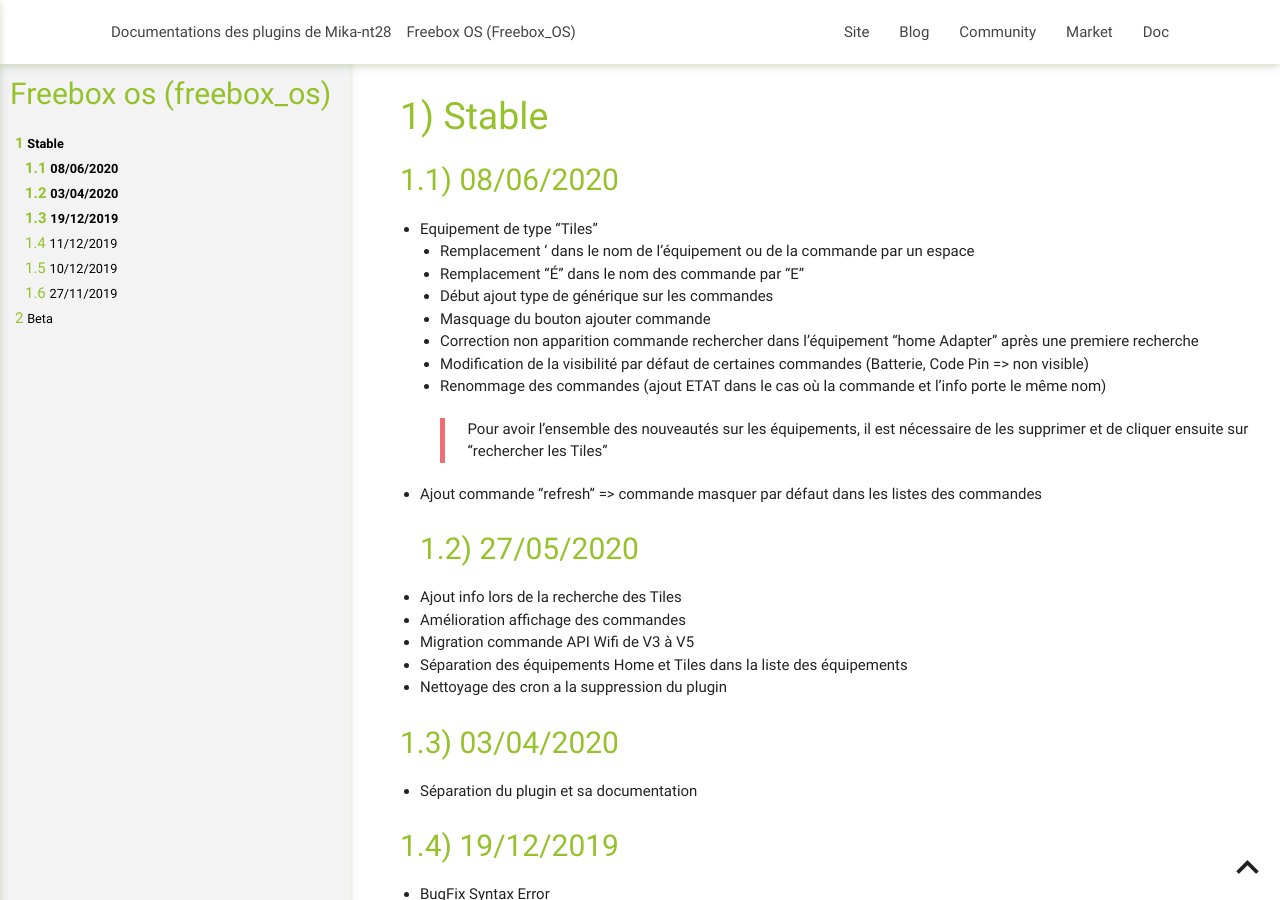
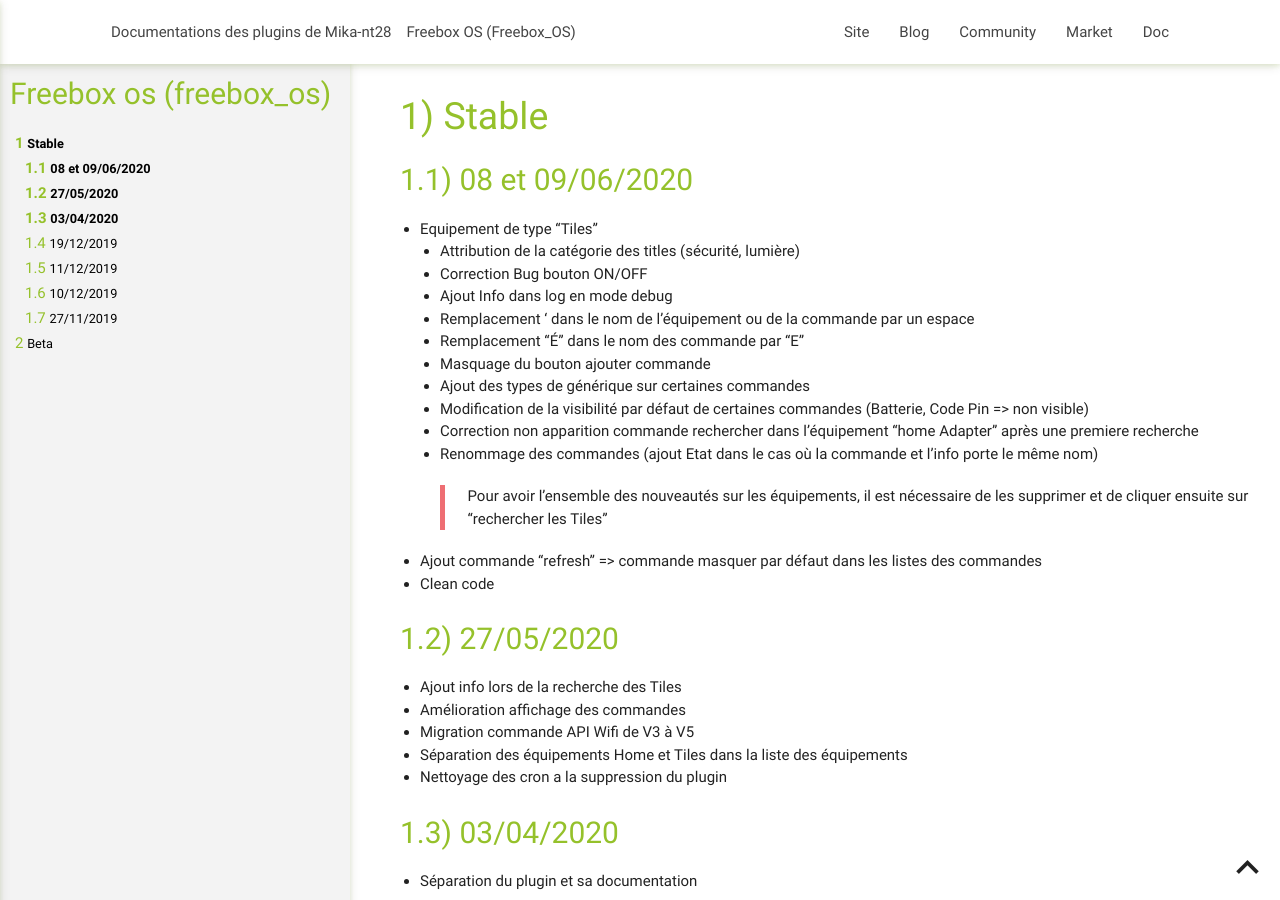
Before and after one commit to mika-nt28/Documentations, a Jekyll site: the page built from Freebox_OS/fr_FR/changelog.md, in a window 1280 px wide and 900 px high. Built offline with Jekyll 4.4.1, drawn with Linux system fonts in a browser that asks for light colours.

Commit message:
Correction doc + changelog Freebox

```diff
--- a/Freebox_OS/fr_FR/changelog.md
+++ b/Freebox_OS/fr_FR/changelog.md
@@ -6,18 +6,23 @@
 ---
 
 # Stable
-## 08/06/2020
+## 08 et 09/06/2020
 * Equipement de type "Tiles"
+    * Attribution de la catégorie des titles (sécurité, lumière)
+    * Correction Bug bouton ON/OFF
+	* Ajout Info dans log en mode debug
     * Remplacement ' dans le nom de l'équipement ou de la commande par un espace
     * Remplacement "É" dans le nom des commande par "E"
-    * Début ajout type de générique sur les commandes
-    * Masquage du bouton ajouter commande
-    * Correction non apparition commande rechercher dans l'équipement "home Adapter" après une premiere recherche
-    * Modification de la visibilité par défaut de certaines commandes (Batterie, Code Pin => non visible)
-    * Renommage des commandes (ajout ETAT dans le cas où la commande et l'info porte le même nom)
+	* Masquage du bouton ajouter commande
+	* Ajout des types de générique sur certaines commandes
+	* Modification de la visibilité par défaut de certaines commandes (Batterie, Code Pin => non visible)
+	* Correction non apparition commande rechercher dans l'équipement "home Adapter" après une premiere recherche
+	* Renommage des commandes (ajout Etat dans le cas où la commande et l'info porte le même nom)
     > Pour avoir l'ensemble des nouveautés sur les équipements, il est nécessaire de les supprimer et de cliquer ensuite sur "rechercher les Tiles"
 
 * Ajout commande "refresh" => commande masquer par défaut dans les listes des commandes
+* Clean code
+
 ## 27/05/2020
 * Ajout info lors de la recherche des Tiles
 * Amélioration affichage des commandes
```
Also changed, not shown: Freebox_OS/fr_FR/index.md (+3 -3 lines).
